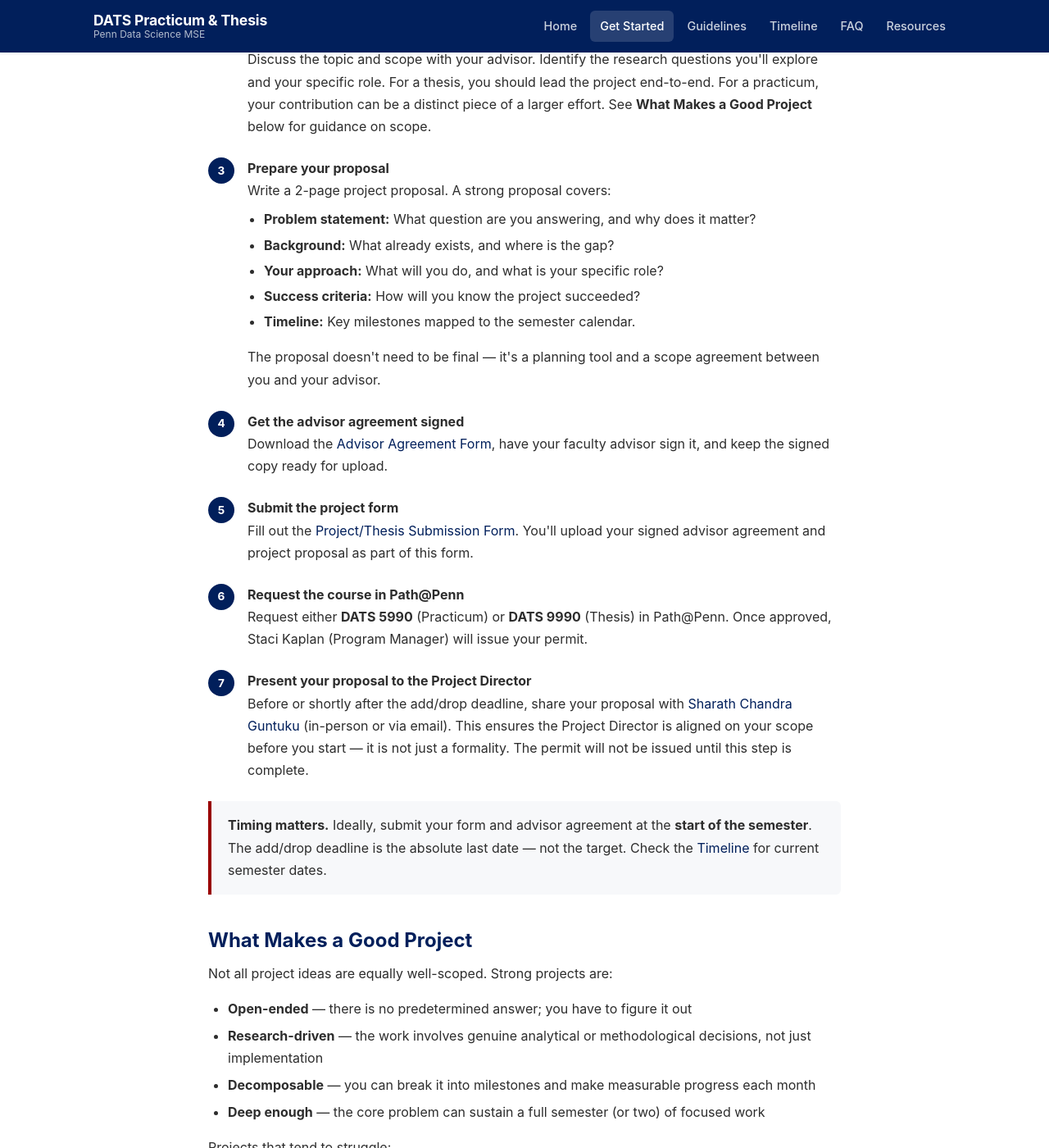
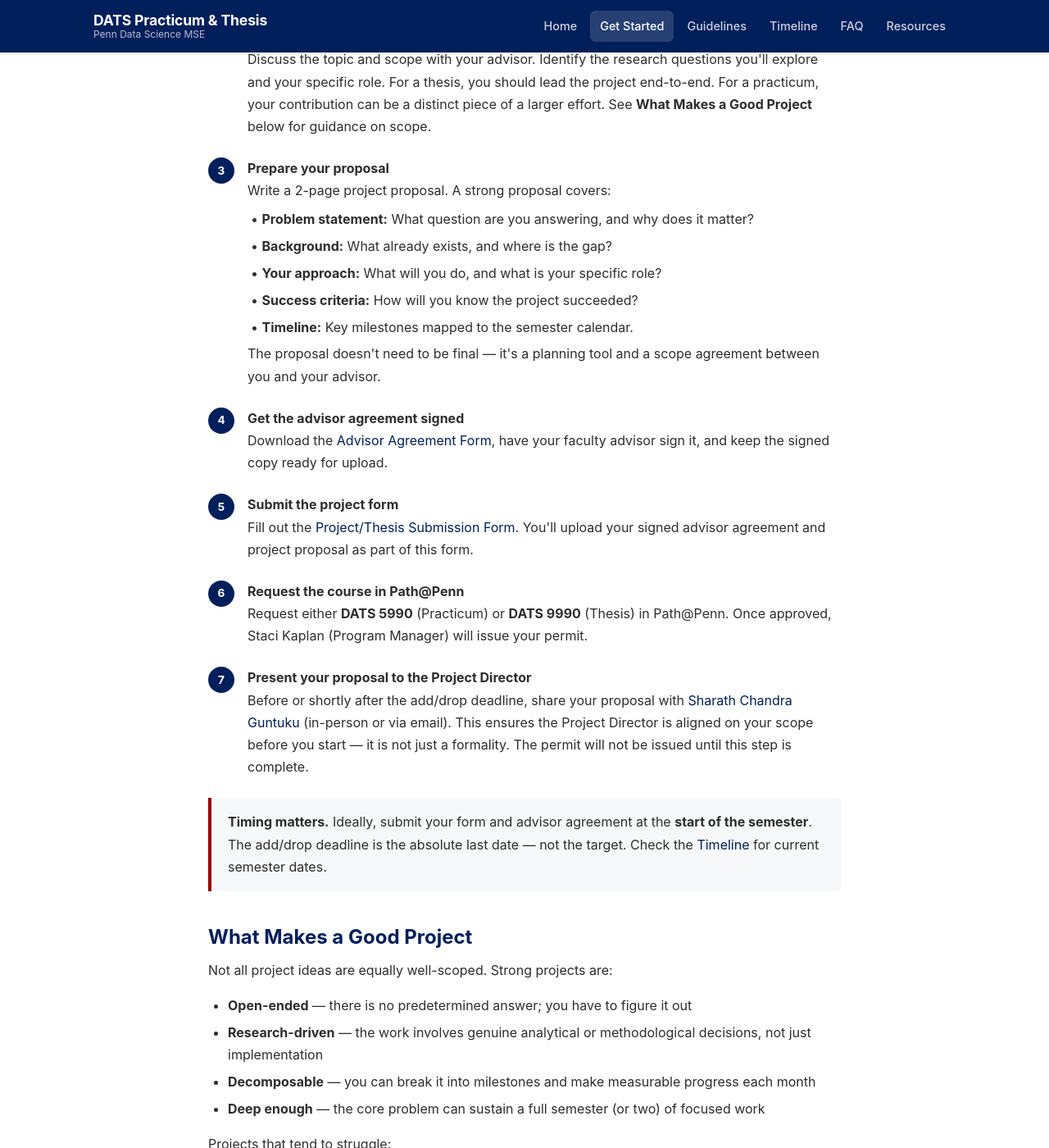
Before and after one commit to chandrasg/dats-projects, a Jekyll site: the page built from pages/get-started.md, in a window 1280 px wide and 1400 px high, scrolled down 826 px. Shown: the whole window at 82% size. Built offline with Jekyll 4.4.1, drawn with Linux system fonts in a browser that asks for light colours.

Commit message:
Fix proposal sub-items rendering with step circles
Replace nested <ul><li> with <div> elements to avoid inheriting
.steps counter styles. Add .proposal-items CSS for spacing.

Co-Authored-By: Claude Sonnet 4.6 <noreply@anthropic.com>

```diff
--- a/assets/css/style.css
+++ b/assets/css/style.css
@@ -186,9 +186,8 @@ li { margin-bottom: 0.35rem; }
   font-weight: 700;
   font-size: 0.85rem;
 }
-.steps li ul { margin-top: 0.5rem; padding-left: 1.25rem; list-style: disc; }
-.steps li ul li { counter-increment: none; padding-left: 0; margin-bottom: 0.25rem; }
-.steps li ul li::before { display: none; }
+.proposal-items { margin-top: 0.5rem; padding-left: 0.25rem; }
+.proposal-items div { margin-bottom: 0.35rem; }
 
 /* --- Timeline Table --- */
 .timeline-table {
--- a/pages/get-started.md
+++ b/pages/get-started.md
@@ -29,13 +29,13 @@ Discuss the topic and scope with your advisor. Identify the research questions y
 <li>
 <strong>Prepare your proposal</strong><br>
 Write a 2-page project proposal. A strong proposal covers:
-<ul style="list-style-type: disc;">
-<li><strong>Problem statement:</strong> What question are you answering, and why does it matter?</li>
-<li><strong>Background:</strong> What already exists, and where is the gap?</li>
-<li><strong>Your approach:</strong> What will you do, and what is your specific role?</li>
-<li><strong>Success criteria:</strong> How will you know the project succeeded?</li>
-<li><strong>Timeline:</strong> Key milestones mapped to the semester calendar.</li>
-</ul>
+<div class="proposal-items">
+<div>&#8226; <strong>Problem statement:</strong> What question are you answering, and why does it matter?</div>
+<div>&#8226; <strong>Background:</strong> What already exists, and where is the gap?</div>
+<div>&#8226; <strong>Your approach:</strong> What will you do, and what is your specific role?</div>
+<div>&#8226; <strong>Success criteria:</strong> How will you know the project succeeded?</div>
+<div>&#8226; <strong>Timeline:</strong> Key milestones mapped to the semester calendar.</div>
+</div>
 The proposal doesn't need to be final — it's a planning tool and a scope agreement between you and your advisor.
 </li>
 <li>
```
